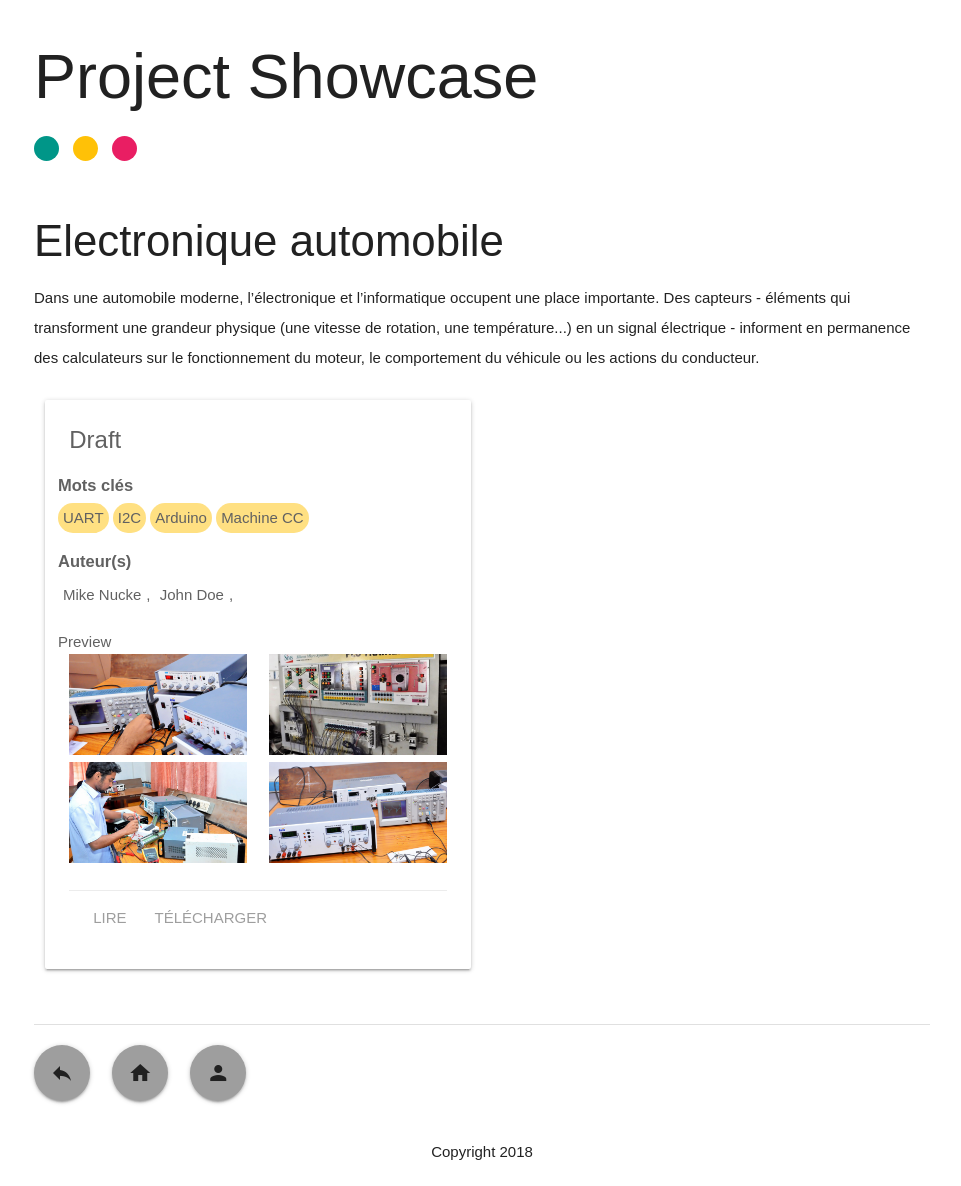
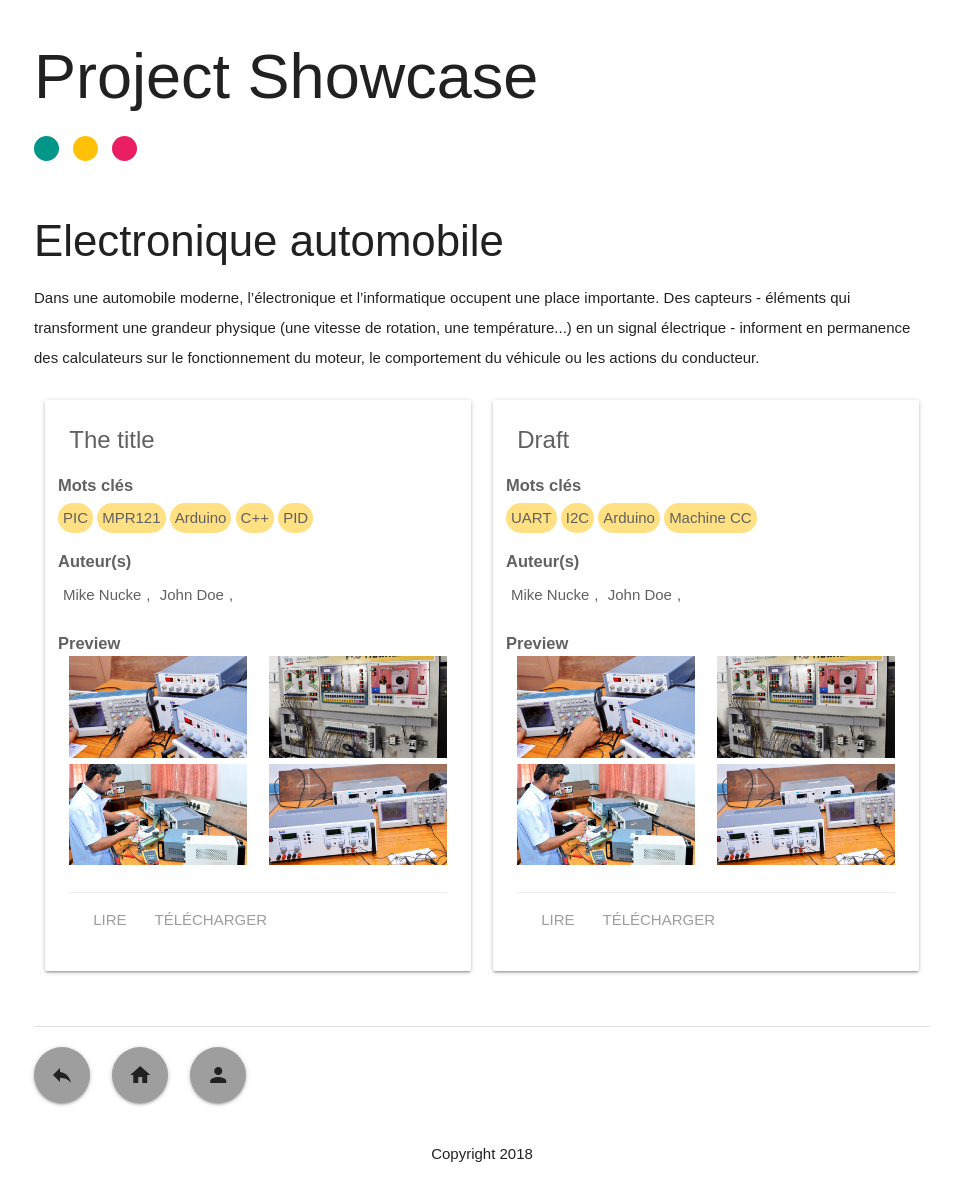
Before and after one commit to project-story/project-story.github.io, a Jekyll site: the page built from automobile-electronics.md, in a window 1280 px wide. Shown: the whole page, without its empty margins (158-1119 px from the left). Built offline with Jekyll 4.4.1, drawn with Linux system fonts in a browser that asks for light colours; some web fonts are replaced; some of the changed lines change nothing that is shown.

Commit message:
Fix #10: update template and add a new post

```diff
--- /dev/null
+++ b/_posts/2018-10-12-the-post.md
@@ -0,0 +1,33 @@
+---
+layout: post
+id: 1
+title: "The title"
+date: 2018-10-12
+categories: [ automobile ]
+tags: [ PIC, MPR121, Arduino, C++, PID ]
+authors: [Mike Nucke, John Doe]
+authors_img: ["/images/test.jpg", "/images/test.jpg"]
+supervisor: "Dr Jordan Flush"
+department: "Département de Génie Electrique"
+school: EPAC
+section:
+    summary: |
+       Lorem ipsum dolor sit amet, consectetur adipisicing elit, sed do eiusmod
+       tempor incididunt ut labore et dolore magna aliqua. Ut enim ad minim veniam,
+       quis nostrud exercitation ullamco laboris nisi ut aliquip ex ea commodo
+       consequat.
+    results: |
+       Lorem ipsum dolor sit amet, consectetur adipisicing elit, sed do eiusmod
+       tempor incididunt ut labore et dolore magna aliqua. Ut enim ad minim veniam,
+       quis nostrud exercitation ullamco laboris nisi ut aliquip ex ea commodo
+       consequat.
+    partners: |
+       Lorem ipsum dolor sit amet, consectetur adipisicing elit, sed do eiusmod
+       tempor incididunt ut labore et dolore magna aliqua. Ut enim ad minim veniam,
+       quis nostrud exercitation ullamco laboris nisi ut aliquip ex ea commodo
+       consequat.
+snapshot: ["2018/10/1/communication.jpg", "2018/10/1/control-station.jpg", "2018/10/1/instrument.jpg", "2018/10/1/power.jpg"]
+snapcomment: ["Equipement de mesure", "Banc de travail", "^_^ au labo", "alimentation électrique"]
+github: "www.github.com/azinke/PID"
+download: "2018/10/1/current_sensor.pdf"
+---
--- a/automobile-electronics.md
+++ b/automobile-electronics.md
@@ -36,7 +36,7 @@ order: 3
 </div>
 </div>
 <div class="row">
-<div class="h-project">Preview</div>
+<div class="project-h">Preview</div>
 {% for snapshot in post.snapshot %}
 <div class="col l6 m6 s12">
     <img class="responsive-img" src="/images/{{ snapshot }}" />
```
